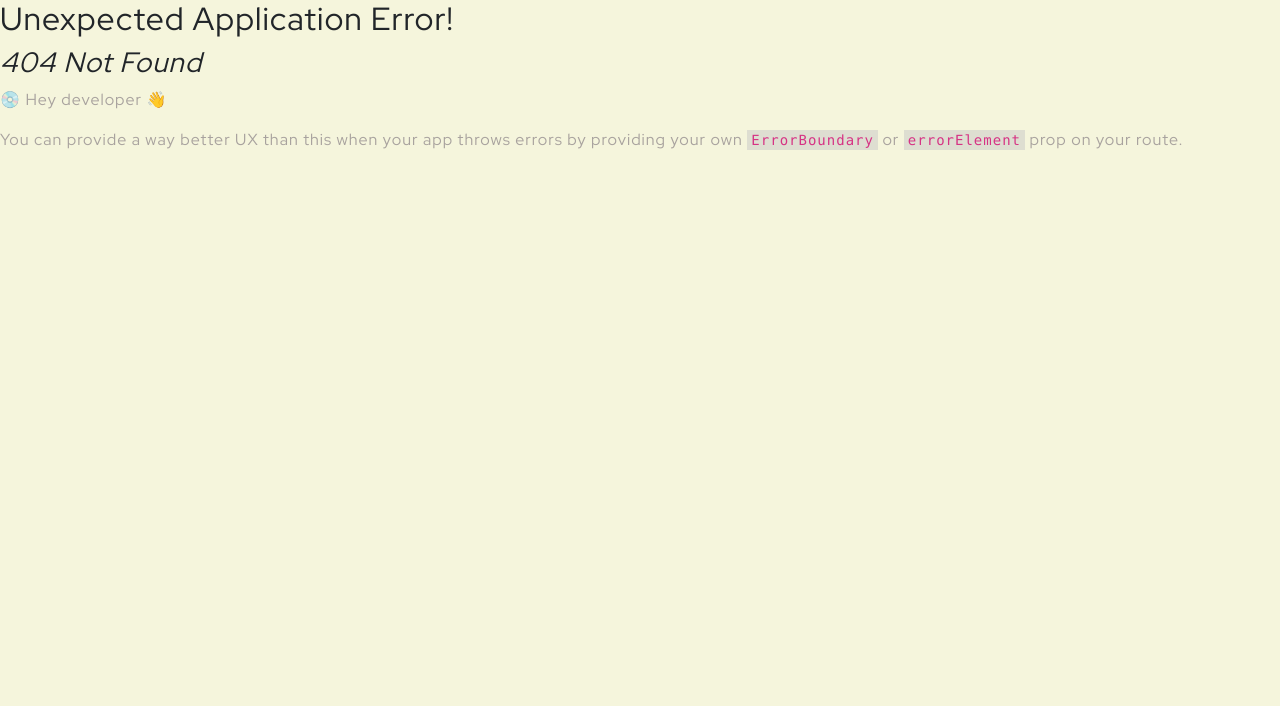
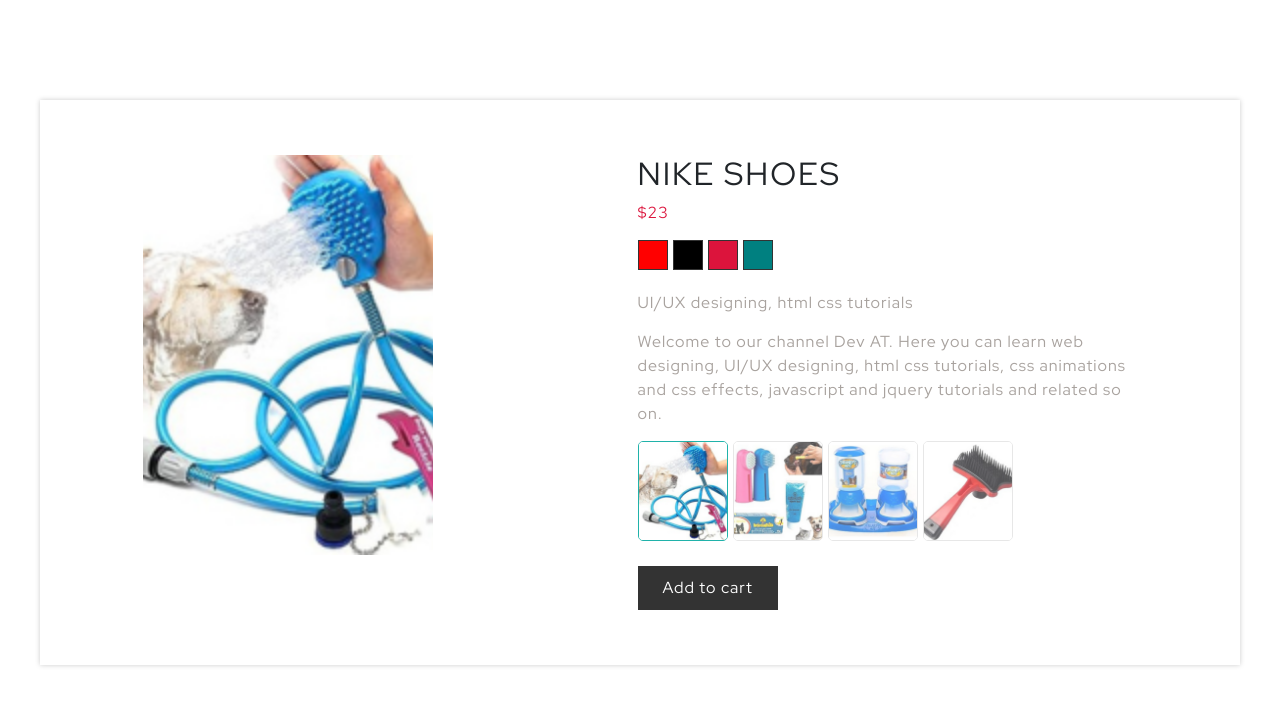
Before and after one commit to ASTR0SC0MPANY/PETMOURE-react, a React (Vite) app: page /product in a window 1280 px wide. Before the commit this address had no page. Shown: the top 706 px of the page. Built offline with nearby package versions, Linux system fonts and the light colour scheme.

Commit message:
Products details
Execução de um tutorial relacionado a página de detalhes dos produtos

OBS: fazer a adaptação para o site PetMoure

```diff
--- a/index.html
+++ b/index.html
@@ -7,7 +7,7 @@
     <meta name="viewport" content="width=device-width, initial-scale=1.0" />
     <title>Vite + React</title>
   </head>
-  <body style="background-color: beige;">
+  <body style="background-color: rgb(255, 255, 255);">
     <div id="root"></div>
     <script type="module" src="/src/main.jsx"></script>
   </body>
--- a/src/App.jsx
+++ b/src/App.jsx
@@ -90,7 +90,7 @@
   <FontAwesomeIcon icon={faUser} style={{ marginRight: '5px' }} />
   <span className="entrar-text" onClick={() => window.location.href = '/login'}>Entrar</span>
 </Button>
-  <Button className="icone btn btn-light" style={transparentBackground}>
+  <Button className="icone btn btn-light" onClick={() => window.location.href = '/product'} style={transparentBackground}>
     <FontAwesomeIcon icon={faHeart} />
       </Button>
       <Button className="icone btn btn-light" style={transparentBackground}>
--- a/src/ProductCard.jsx
+++ b/src/ProductCard.jsx
@@ -74,7 +74,7 @@
       >
         {productData.map((product) => (
           <SwiperSlide key={product.id}>
-             <button style={buttonStyle}>
+             <button style={buttonStyle} onClick={() => window.location.href = '/product'}>
             <div style={cardStyle} className="product-card">
               <img src={product.imageUrl} alt={product.name} />
               <p style={nameStyle}>{product.name}</p>
--- /dev/null
+++ b/src/ProductDetails.css
@@ -0,0 +1,107 @@
+.app {
+    max-width: 1200px;
+    width: 100%;
+    margin: 100px auto;
+    box-shadow: 0 0 5px #ccc;
+}
+
+.details {
+    display: flex;
+    justify-content: space-around;
+    flex-wrap: wrap;
+    padding: 30px 0;
+}
+
+.details .big-img{
+    max-width: 500px;
+    min-width: 290px;
+    overflow: hidden;
+    margin: 25px;
+}
+
+.big-img img {
+    width: 100%;
+    height: 100%;
+    max-height: 400px;
+    display: block;
+    object-fit: cover;
+}
+
+.details .box {
+    max-width: 500px;
+    min-width: 290px;
+    margin: 25px;
+}
+
+.box .row {
+    display: flex;
+    justify-content: space-between;
+    margin-bottom: 15px;
+}
+
+.box .row h2 {
+    text-transform: uppercase;
+    letter-spacing: 2px;
+}
+
+.box .row span {
+    color: crimson;
+}
+
+.box .colors button {
+    width: 30px;
+    height: 30px;
+    border: 1px solid #333;
+    outline: none;
+    margin-right: 5px;
+    cursor: pointer;
+}
+
+.box p {
+    line-height: 1.5;
+    margin: 15px 0;
+}
+
+.thumb {
+    width: 100%;
+    height: 100px;
+    display: flex;
+    cursor: pointer;
+    margin: 10px 0;
+}
+
+.thumb img {
+    width: 90px;
+    height: 100%;
+    display: block;
+    object-fit: cover;
+    border: 1px solid #ddd;
+    margin-right: 5px;
+    opacity: 0.7;
+    border-radius: 5px;
+}
+
+.thumb img.active {
+    opacity: 1;
+    border: 1px solid lightseagreen;
+}
+
+.box .cart {
+    background: #333;
+    color: white;
+    outline: none;
+    border: none;
+    cursor: pointer;
+    padding: 10px 25px;
+    margin-top: 15px;
+
+}
+
+@media (max-width: 500px){
+    .thumb {
+        height: 50px;
+    }
+    .thumb img {
+        width: 50px;
+    }
+}
--- /dev/null
+++ b/src/ProductDetails.jsx
@@ -0,0 +1,92 @@
+import React from "react"
+import './ProductDetails.css'
+
+class ProductDetails extends React.Component{
+
+    state = {
+        products: [
+            {
+                "_id": "1",
+                "title": "Nike Shoes",
+                "src": [
+                    "Cachorro/Acessórios/A1.png",
+                    "Cachorro/Acessórios/A2.png",
+                    "Cachorro/Acessórios/A3.png",
+                    "Cachorro/Acessórios/A4.png"
+                  ],
+                "description": "UI/UX designing, html css tutorials",
+                "content": "Welcome to our channel Dev AT. Here you can learn web designing, UI/UX designing, html css tutorials, css animations and css effects, javascript and jquery tutorials and related so on.",
+                "price": 23,
+                "colors":["red","black","crimson","teal"],
+                "count": 1
+                }
+        ],
+        index: 0
+    };
+
+    myRef = React.createRef();
+
+    handleTab = index =>{
+        this.setState({index: index})
+        const images = this.myRef.current.children;
+        for(let i=0; i<images.length; i++){
+            images[i].className = images[i].className.replace("active", "");
+        }
+        images[index].className = "active";
+    };
+
+    componentDidMount(){
+        const {index} = this.state;
+        this.myRef.current.children[index].className = "active";
+
+    }
+    render(){
+        const {products, index} = this.state;
+
+        return(
+            <div className="app">
+                {
+                    products.map(item =>(
+                        <div className="details" key={item._id}>
+                            <div className="big-img">
+                                <img src={item.src[index]} alt=""/>
+                            </div>
+
+                            <div className="box">
+                                <div className="row">
+                                    <h2>{item.title}</h2>
+                                    <span>${item.price}</span>
+                                </div>
+
+                                <div className="colors">
+                                    {
+                                        item.colors.map((color, index) =>(
+                                            <button style={{background: color}} key={index}></button>
+                                        ))
+                                    }
+                                </div>
+
+                                <p>{item.description}</p>
+                                <p>{item.content}</p>
+
+                                <div className="thumb" ref={this.myRef}>
+                                    {
+                                        item.src.map((img, index) =>(
+                                            <img src={img} alt="" key={index}
+                                            onClick={() => this.handleTab(index)}/>
+                                        ))
+                                    }
+                                </div>
+
+                                <button className="cart">Add to cart</button>
+
+                            </div>
+                        </div>
+                    ))
+                }
+            </div>
+        );
+    };
+}
+
+export default ProductDetails;
--- a/src/components/ProductCachorro.jsx
+++ b/src/components/ProductCachorro.jsx
@@ -146,7 +146,7 @@
       >
         {acessorios.map((product) => (
           <SwiperSlide key={product.id}>
-             <button style={buttonStyle}>
+             <button style={buttonStyle} onClick={() => window.location.href = '/product'}>
             <div style={cardStyle} className="product-card">
               <img src={product.imageUrl} alt={product.name} />
               <p style={nameStyle}>{product.name}</p>
--- a/src/main.jsx
+++ b/src/main.jsx
@@ -4,6 +4,7 @@
 import HomePage from './HomePage.jsx'
 import Cachorro from './Cachorro.jsx'
 import Gato from './Gato.jsx'
+import ProductDetails from './ProductDetails.jsx'
 import {Login} from './login.jsx'
 
 import {
@@ -28,6 +29,10 @@
     path: "/login",
     element: <Login />
   },
+  {
+    path: "/product",
+    element: <ProductDetails />
+  },
 
 ])
 
```
